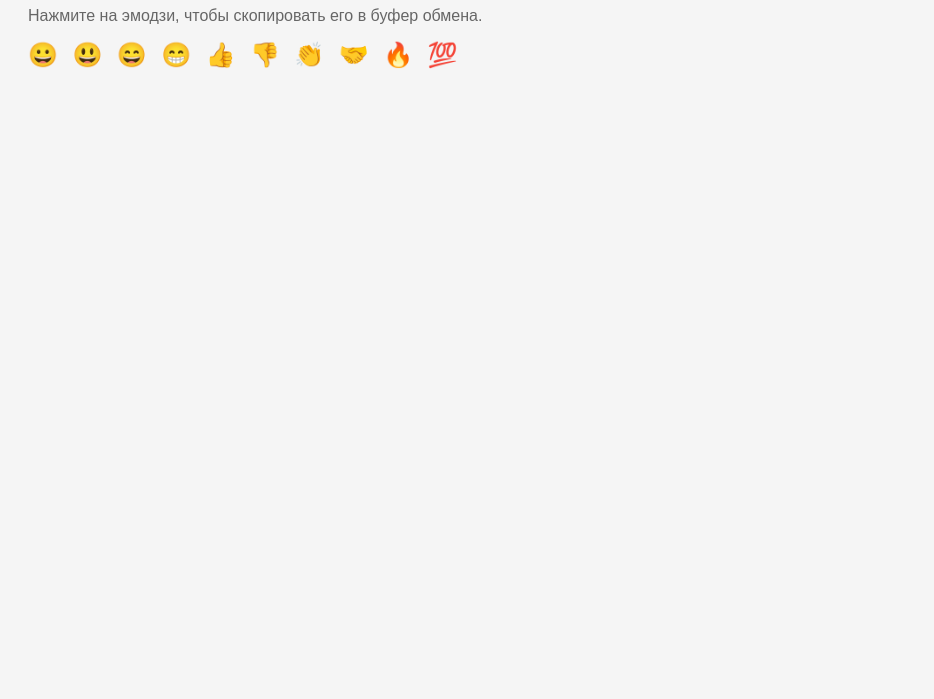
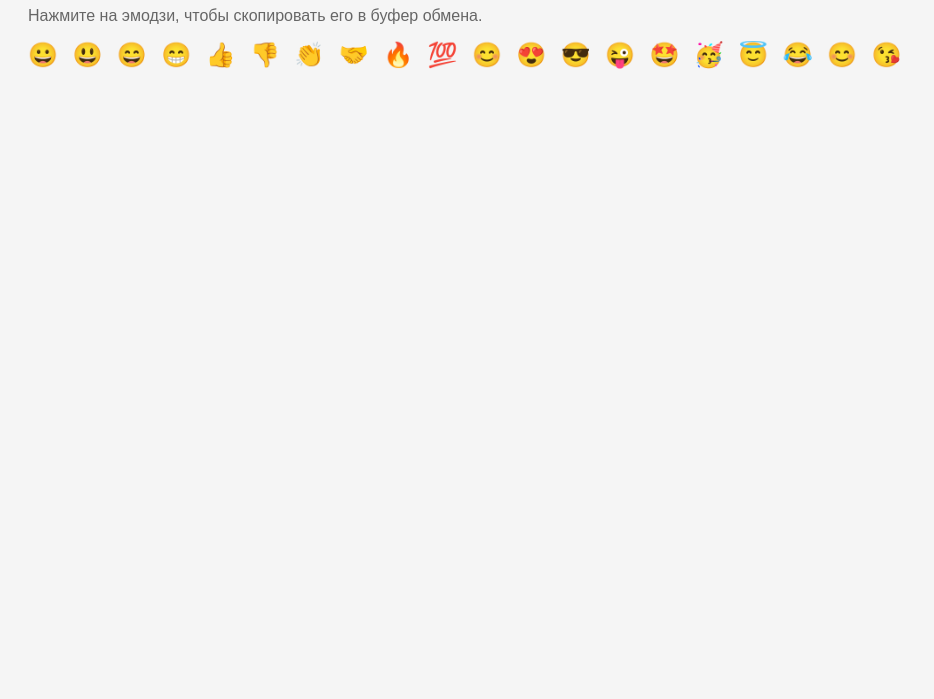
Before and after one commit to LuganskGuy/copyemoji, a plain HTML site: page index.html in a window 1280 px wide. Shown: the part 101-800 px from the top of the page, without its empty margins (0-934 px from the left). Drawn offline with Linux system fonts and the light colour scheme.

Commit message:
Update index.html

```diff
--- a/index.html
+++ b/index.html
@@ -18,6 +18,15 @@
     <div class="emoji" onclick="copyEmoji(this)">🤝</div>
     <div class="emoji" onclick="copyEmoji(this)">🔥</div>
     <div class="emoji" onclick="copyEmoji(this)">💯</div>
-    <!-- Добавьте другие эмодзи по вашему выбору -->
+    <div class="emoji" onclick="copyEmoji(this)">😊</div>
+    <div class="emoji" onclick="copyEmoji(this)">😍</div>
+    <div class="emoji" onclick="copyEmoji(this)">😎</div>
+    <div class="emoji" onclick="copyEmoji(this)">😜</div>
+    <div class="emoji" onclick="copyEmoji(this)">🤩</div>
+    <div class="emoji" onclick="copyEmoji(this)">🥳</div>
+    <div class="emoji" onclick="copyEmoji(this)">😇</div>
+    <div class="emoji" onclick="copyEmoji(this)">😂</div>
+    <div class="emoji" onclick="copyEmoji(this)">😊</div>
+    <div class="emoji" onclick="copyEmoji(this)">😘</div>
 </body>
 </html>
```
